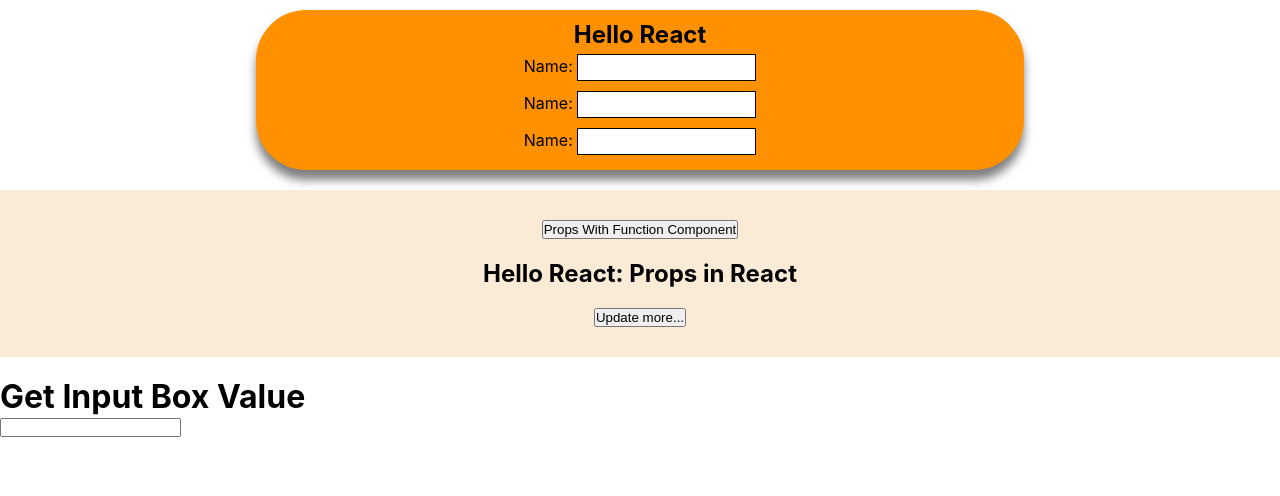
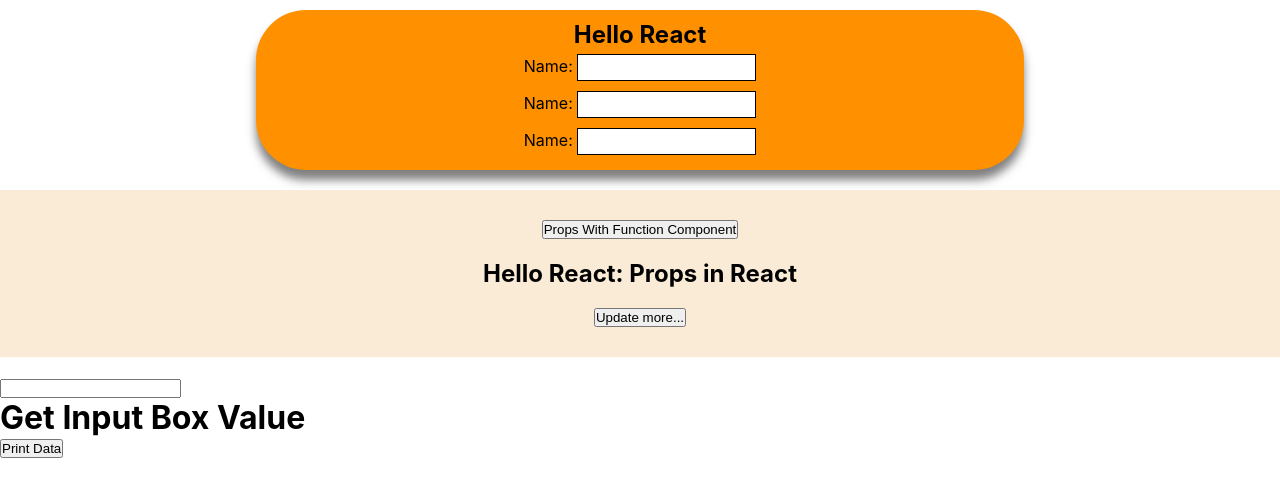
Before and after one commit to rahul-360/project-using-react.js, a React (Create React App) app: page / in a window 1280 px wide. Shown: the top 496 px of the page. Built offline with nearby package versions, Linux system fonts and the light colour scheme.

Commit message:
input box data print and hide

```diff
--- a/src/Components/Input.js
+++ b/src/Components/Input.js
@@ -2,13 +2,20 @@ import './Input.css';
 import React, { useState } from 'react';
 
 export default function Input() {
+    const [data, setdata] = useState(null)
+    const [print, setprint] = useState(false)
+
     function getData(val) {
-        console.warn(val.target.value)
+        setdata(val.target.value)
+        setprint(false)
+        // console.warn(val.target.value)
     }
     return (
-        <div>
+        <div>{print ? <h2>{data}</h2> : null}
+            <input type="text" onChange={getData} />
             <h1>Get Input Box Value</h1>
-            <input type="text" onChange={getData} />
+
+            <button onClick={()=>{setprint(true)}}>Print Data</button>
         </div>
     )
 }
```
